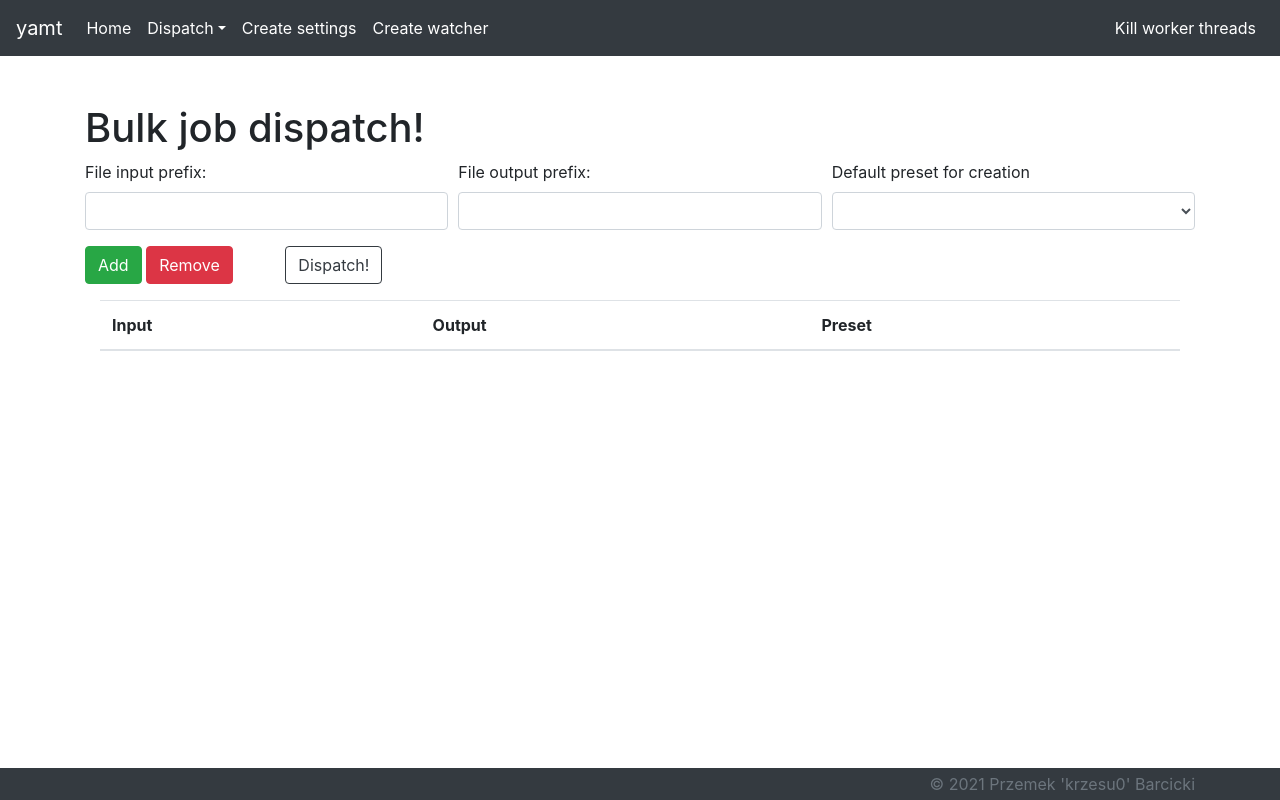
After one commit to mlodybercik/yamt, a Python web app: template yamt/templates/bulk_dispatch.html in a window 1280 px wide. The commit adds this page. Run offline with Jinja, Linux system fonts and the light colour scheme; the template is opened without the code that fills it: most values are stand-ins (such as "Sample title", 1, 10 or a date in 2020); lists and menus that the app fills with data are empty; some libraries are stand-ins or nearby versions.

Commit message:
Added bulk transcode
Bulk transcode, added web optimize, preset and quality

```diff
--- a/yamt/__init__.py
+++ b/yamt/__init__.py
@@ -21,7 +21,7 @@ encoding_queue = PeekableQueue()
 message_queue = PeekableQueue()
 
 from .pyffmpeg.worker import Worker
-from .pyffmpeg import TEST
+from .pyffmpeg import TEST, TEST2
 from .pyffmpeg.folder_scanner import FileWatcher
 
 db = SQLAlchemy()
--- a/yamt/pyffmpeg/observer/watchdog.py
+++ b/yamt/pyffmpeg/observer/watchdog.py
@@ -7,6 +7,8 @@ from pathlib import Path
 from . import logger
 from .. import ffmpegFullSettings, is_video
 from ..worker import try_
+
+# TODO: observer goes brr when the file is changing its size or for exampe rsync is used to move files
 
 class AutomaticDispatcher(FileSystemEventHandler):
     def __init__(self, output, settings, task_queue):
--- a/yamt/pyffmpeg/worker.py
+++ b/yamt/pyffmpeg/worker.py
@@ -25,8 +25,8 @@ class Worker(Thread):
 
     @staticmethod
     def get_video_duration(input: Path) -> float:
-        command = "ffprobe -v error -show_entries format=duration -of default=noprint_wrappers=1:nokey=1 "
-        command += str(input)
+        #FIXME: this can fail
+        command = f"ffprobe -v error -show_entries format=duration -of default=noprint_wrappers=1:nokey=1 '{str(input)}'"
         output = sub_run(better_split(command), capture_output=True, check=True)
         logger.debug((_ := float(output.stdout.decode("ascii")[:-1])))
         return _
--- /dev/null
+++ b/yamt/static/bulk_dispatch.js
@@ -0,0 +1,82 @@
+function get_and_reset(name) {
+    _ = document.getElementById(name)
+    _.removeAttribute("id")
+    return _
+}
+
+const f_input = get_and_reset("input")
+const f_output = get_and_reset("output")
+const f_preset = get_and_reset("preset_name")
+
+const b_add = document.getElementById("add")
+const b_remove = document.getElementById("remove")
+const b_run = document.getElementById("run")
+
+const table = document.getElementById("table")
+
+function spawn_form() {
+    tr = document.createElement("tr")
+    tr.setAttribute("class", "job")
+
+    input = document.createElement("td")
+    input_child = f_input.cloneNode(true)
+    input_child.value = f_input.value
+    input_child.setAttribute("input", "")
+    input.appendChild(input_child)
+
+    output = document.createElement("td")
+    output_child = f_output.cloneNode(true)
+    output_child.value = f_output.value
+    output_child.setAttribute("output", "")
+    output.appendChild(output_child)
+
+    preset = document.createElement("td")
+    preset_child = f_preset.cloneNode(true)
+    preset_child.value = f_preset.value
+    preset_child.setAttribute("preset", "")
+    preset.appendChild(preset_child)
+
+    tr.appendChild(input)
+    tr.appendChild(output)
+    tr.appendChild(preset)
+    return tr
+}
+
+const entries = []
+
+b_add.onclick = function () {
+    new_row = spawn_form()
+    entries.push(new_row)
+    table.appendChild(new_row)
+}
+
+b_remove.onclick = function () {
+    if(entries.length)
+        entries.pop().remove()
+}
+
+b_run.onclick = function () {
+    if(entries.length) {
+        let objs = []
+        entries.forEach(job => {
+            let x = {
+                "input": job.querySelector("input[input]").value,
+                "output": job.querySelector("input[output]").value,
+                "preset": job.querySelector("select[preset]").value,
+            }
+            objs.push(x)
+        });
+        fetch("/bulk_dispatch",
+        {method: "POST",
+         headers: {"Content-Type": "application/json"},
+         body: JSON.stringify(objs)})
+        .then(response => {
+            if(response.ok) {
+                console.log("ok")
+            }
+        })
+        .catch(error => {
+            console.log(error)
+        })
+    }
+}
--- /dev/null
+++ b/yamt/static/footer.css
@@ -0,0 +1,21 @@
+body {
+    min-height: 100vh;
+    position: relative;
+}
+
+.footer {
+    position: absolute;
+    bottom: 0;
+    width: 100%;
+    line-height: 2rem;
+}
+
+.flex-row {
+    display: flex;
+    flex-direction: row;
+}
+
+.item-0 {order:0}
+.item-1 {order:1; flex-grow:1}
+
+.text-monospace {margin:0; padding:0;}
--- /dev/null
+++ b/yamt/templates/bulk_dispatch.html
@@ -0,0 +1,52 @@
+{% extends "include/base.html" %}
+{% from "bootstrap/form.html" import render_form_row %}
+
+{% block content %}
+<h1 class="mt-5">Bulk job dispatch!</h1>
+<div class="form-row">
+    <div class="col">
+        <div class="form-group">
+            <label class="form-control-label" for="input">File input prefix:</label>
+            <input class="form-control" id="input" name="input" required type="text">
+        </div>
+    </div>
+    <div class="col">
+        <div class="form-group">
+            <label class="form-control-label" for="output">File output prefix:</label>
+            <input class="form-control" id="output" name="output" required type="text">
+        </div>
+    </div>
+    <div class="col">
+        <div class="form-group">
+            <label class="form-control-label" for="input">Default preset for creation</label>
+            <select class="form-control" id="preset_name" name="preset_name" required="">
+                {{-options }}
+            </select>
+        </div>
+    </div>
+</div>
+
+<p>
+    <button type="button" class="btn btn-success" id="add">Add</button>
+    <button type="button" class="btn btn-danger mr-5" id="remove">Remove</button>
+    <button type="button" class="btn btn-outline-dark" id="run">Dispatch!</button>
+</p>
+
+<div class="container" id="target">
+<table class="table">
+    <thead>
+        <tr>
+            <th scope="col">Input</th>
+            <th scope="col">Output</th>
+            <th scope="col">Preset</th>
+        </tr>
+    </thead>
+    <tbody id="table">
+    </tbody>
+</table>
+</div>
+{% endblock %}
+
+{% block scripts %}
+<script async src="{{ url_for('static', filename='bulk_dispatch.js') }}"></script>
+{% endblock %}
--- a/yamt/templates/include/base.html
+++ b/yamt/templates/include/base.html
@@ -8,6 +8,7 @@
 
         {% block styles %}
             {{ bootstrap.load_css() }}
+            <link rel="stylesheet" href="{{ url_for('static', filename='footer.css') }}" type="text/css">
         {% endblock %}
 
         <title>yamt - Yet Another Media Transcoder</title>
@@ -25,8 +26,12 @@
                         <li class="nav-item active">
                             <a class="nav-link" href="{{ url_for('main.index') }}">Home</a>
                         </li>
-                        <li class="nav-item active">
-                            <a class="nav-link" href="{{ url_for('dispatch_job.dispatch') }}">Dispatch</a>
+                        <li class="nav-item dropdown" id="navbarDropdown">
+                            <a class="nav-link dropdown-toggle active" href="#" id="navbarDropdown" role="button" data-toggle="dropdown">Dispatch</a>
+                            <div class="dropdown-menu" aria-labelledby="navbarDropdown">
+                                <a class="dropdown-item" href="{{ url_for('dispatch_job.dispatch') }}">Dispatch</a>
+                                <a class="dropdown-item" href="{{ url_for('dispatch_job.bulk_dispatch') }}">Bulk dispatch</a>
+                            </div>
                         </li>
                         <li class="nav-item active">
                             <a class="nav-link" href="{{ url_for('settings.add_settings') }}">Create settings</a>
@@ -43,7 +48,7 @@
                 </div>
             </nav>
         </header>
-        <main>
+        <main class="pb-5">
             <div class="container h-auto">
                 <div style="position: absolute; transform:translate(-50%, -50%); top: 10%; left:50%;">
                     {{ render_messages(container=False, dismissible=True) }}
@@ -51,8 +56,10 @@
                 {% block content %}{% endblock %}
             </div>
         </main>
-        <footer style="position: fixed; transform:translate(-50%, -50%); bottom: 0%; left:50%; margin: 0" class="text-black-50">
-            &copy; 2021 Przemek 'krzesu0' Barcicki
+        <footer class="footer bg-dark text-muted">
+            <div class="container">
+                <p class="text-right m-0">&copy; 2021 Przemek 'krzesu0' Barcicki</p>
+            </div>
         </footer>
         {{ bootstrap.load_js() }}
         {% block scripts %}{% endblock %}
--- a/yamt/templates/main.html
+++ b/yamt/templates/main.html
@@ -4,7 +4,7 @@
 {% block content %}
     <h1 class="mt-5 mb-2">yamt</h1>
     <div class="col-sm-12 mb-3 px-0">
-        <div class="card">
+        <div class="card shadow">
             <div class="card-body">
                 {% if worker.state_flag.value %}
                     {% if worker.state_flag.value == 2 %}
@@ -45,7 +45,7 @@
     <div class="collapse row" id="collapsable">
         {% for item in worker_queue %}
         <div class="col-sm-6 mb-3">
-            <div class="card">
+            <div class="card shadow-sm">
                 <div class="card-body">
                     <h5 class="card-title">Task {{loop.index}}:</h5>
                     <table class="table mb-0 table-responsive">
--- a/yamt/templates/test.html
+++ b/yamt/templates/test.html
@@ -5,7 +5,7 @@
 {% block content %}
     <h1 class="mt-5 mb-2">yamt</h1>
     <div class="col-sm-12 mb-3 px-0">
-        <div class="card">
+        <div class="card shadow-sm">
             <div class="card-body">
                 <h5 class="card-title">Current task:</h5>
                 {{ render_state(worker.state) }}
@@ -34,7 +34,7 @@
     <div class="collapse row" id="collapsable">
         {% for item in worker.queuepeek %}
         <div class="col-sm-6 mb-3">
-            <div class="card">
+            <div class="card shadow-sm">
                 <div class="card-body">
                     <h5 class="card-title">Task {{loop.index}}:</h5>
                     <table class="table table-responsive mb-0">
```
Also changed, not shown: yamt/forms/create_settings.py (+8 -5 lines), yamt/pyffmpeg/__init__.py (+21 -7 lines), yamt/pyffmpeg/type_abbreviation.py (+16 -3 lines), yamt/pyffmpeg/type_declarations.py (+78 -38 lines), yamt/views/dispatch_job.py (+36 -8 lines), yamt/views/main.py (+13 -2 lines).
